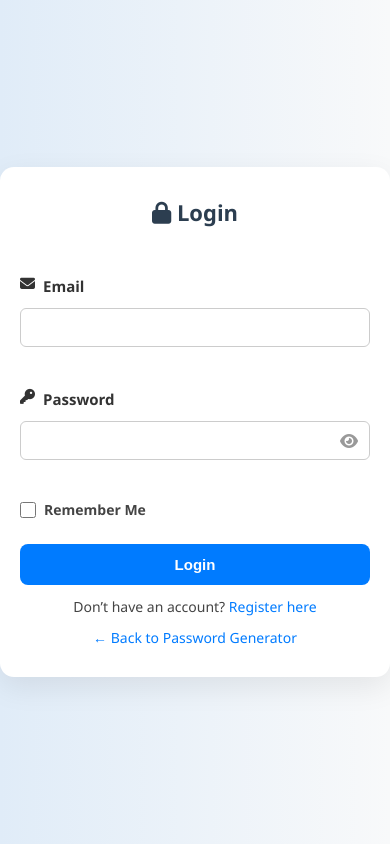
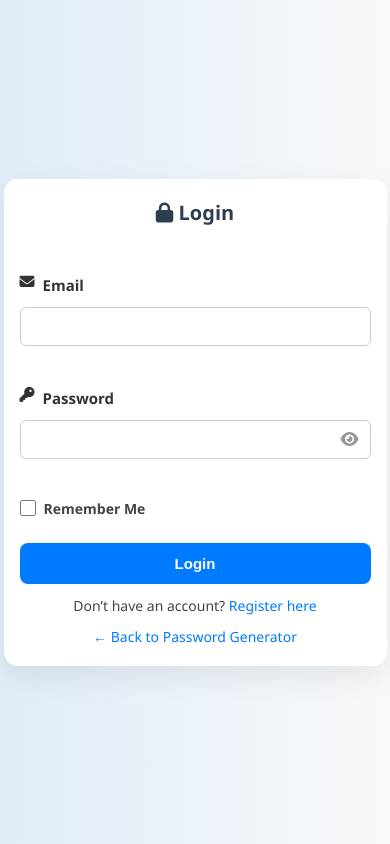
Before and after one commit to shardulcodes/VaultlessFinal, a Flask app: page /login in a window 390 px wide. Run offline with Flask 3, Linux system fonts and the light colour scheme; some web fonts are replaced.

Commit message:
ui updates

```diff
--- a/static/style.css
+++ b/static/style.css
@@ -521,7 +521,7 @@
 
   .navbar-right {
     flex-direction: column;
-    align-items: flex-start;
+    align-items: flex-end;
     gap: 0.6rem;
     padding-top: 0.5rem;
     width: 100%;
--- a/templates/login.html
+++ b/templates/login.html
@@ -201,11 +201,12 @@
 
       @media (max-width: 480px) {
         .form-container {
-          padding: 30px 20px;
+          padding: 20px 16px;
+          width: 90%;
         }
 
         h2 {
-          font-size: 22px;
+          font-size: 20px;
         }
 
         .form-input,
```
